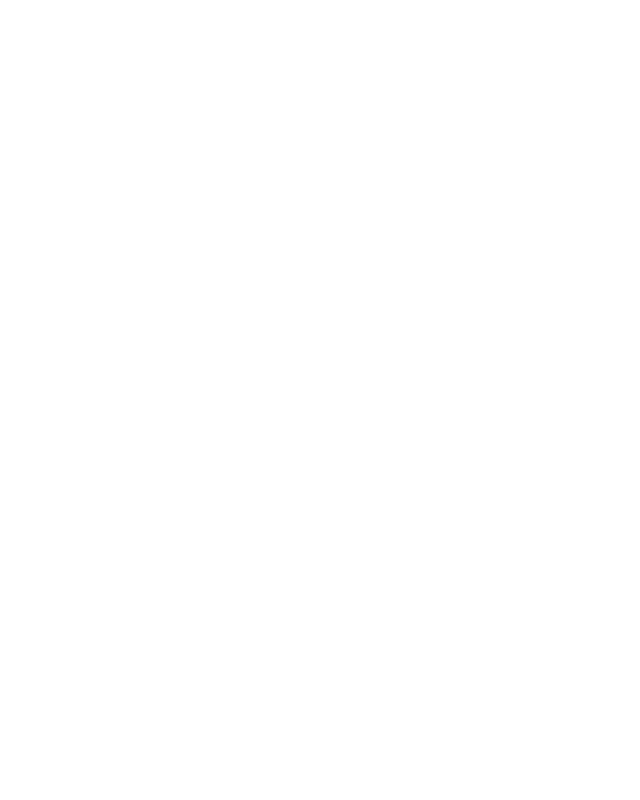
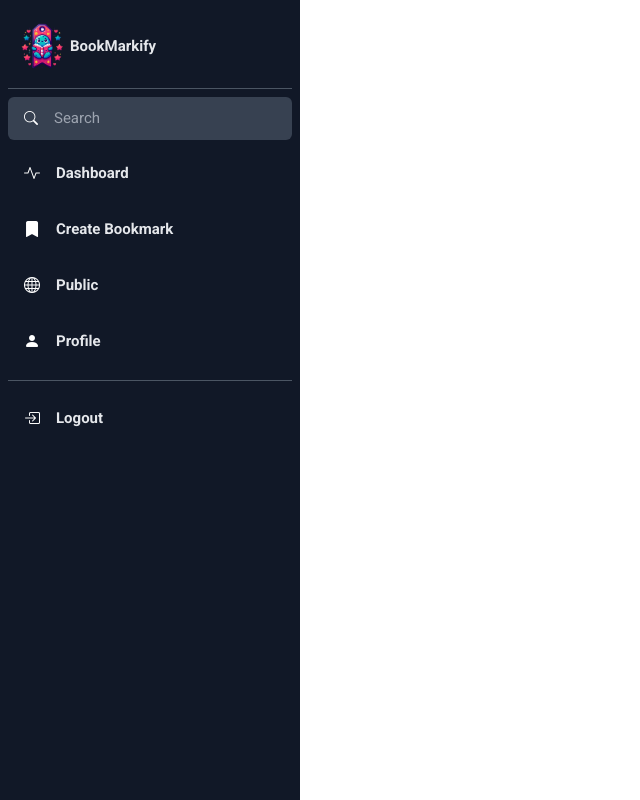
Before and after one commit to KaymMikael/bookmarkify-client, a React (Vite) app: page /new-bookmark in a window 1280 px wide. Before the commit this address had no page. Shown: the whole page, without its empty margins (0-640 px from the left). Built offline with nearby package versions, Linux system fonts and the light colour scheme.

Commit message:
use Link instead of div

```diff
--- a/src/components/SideBar.jsx
+++ b/src/components/SideBar.jsx
@@ -1,5 +1,6 @@
 import { useState, useEffect } from "react";
 import Logo from "../assets/img/BookMarkifyLogoTransparent.png";
+import { Link } from "react-router-dom";
 
 const SideBar = () => {
   const [isOpen, setIsOpen] = useState(false);
@@ -57,12 +58,24 @@ const SideBar = () => {
             className="text-[15px] ml-4 w-full bg-transparent focus:outline-none"
           />
         </div>
-        <div className="p-2.5 mt-3 flex items-center rounded-md px-4 duration-300 cursor-pointer hover:bg-blue-600 text-white  hover:scale-90">
+        <Link
+          className="p-2.5 mt-3 flex items-center rounded-md px-4 duration-300 cursor-pointer hover:bg-blue-600 text-white  hover:scale-90"
+          to={"/dashboard"}
+        >
           <i className="bi bi-activity"></i>
           <span className="text-[15px] ml-4 text-gray-200 font-bold">
             Dashboard
           </span>
-        </div>
+        </Link>
+        <Link
+          className="p-2.5 mt-3 flex items-center rounded-md px-4 duration-300 cursor-pointer hover:bg-blue-600 text-white  hover:scale-90"
+          to={"/new-bookmark"}
+        >
+          <i className="bi bi-bookmark-fill"></i>
+          <span className="text-[15px] ml-4 text-gray-200 font-bold">
+            Create Bookmark
+          </span>
+        </Link>
         <div className="p-2.5 mt-3 flex items-center rounded-md px-4 duration-300 cursor-pointer hover:bg-blue-600 text-white  hover:scale-90">
           <i className="bi bi-globe"></i>
           <span className="text-[15px] ml-4 text-gray-200 font-bold">
--- /dev/null
+++ b/src/pages/NewBookmarkPage.jsx
@@ -0,0 +1,12 @@
+import React from "react";
+import SideBar from "../components/SideBar";
+
+const NewBookmarkPage = () => {
+  return (
+    <section>
+      <SideBar />
+    </section>
+  );
+};
+
+export default NewBookmarkPage;
```
Also changed, not shown: src/App.jsx (+6 -1 lines).
